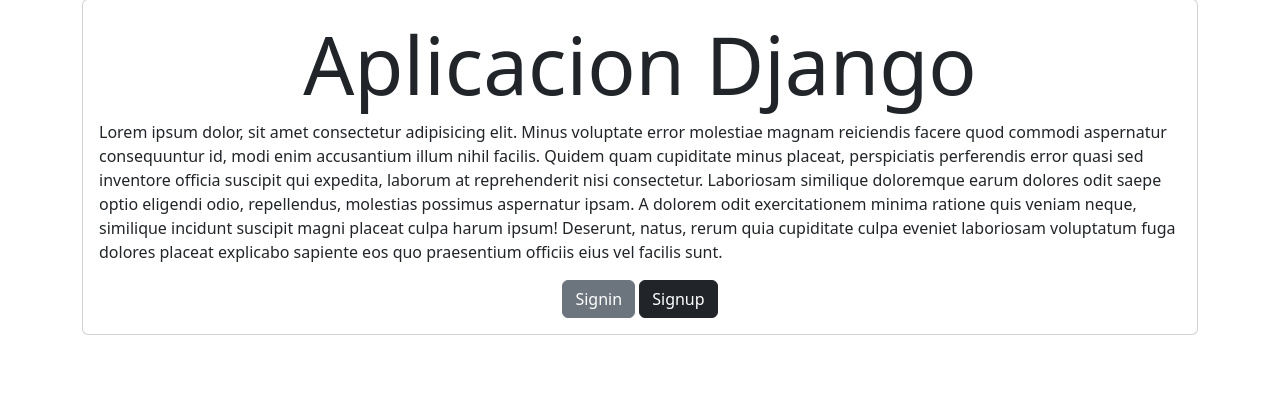
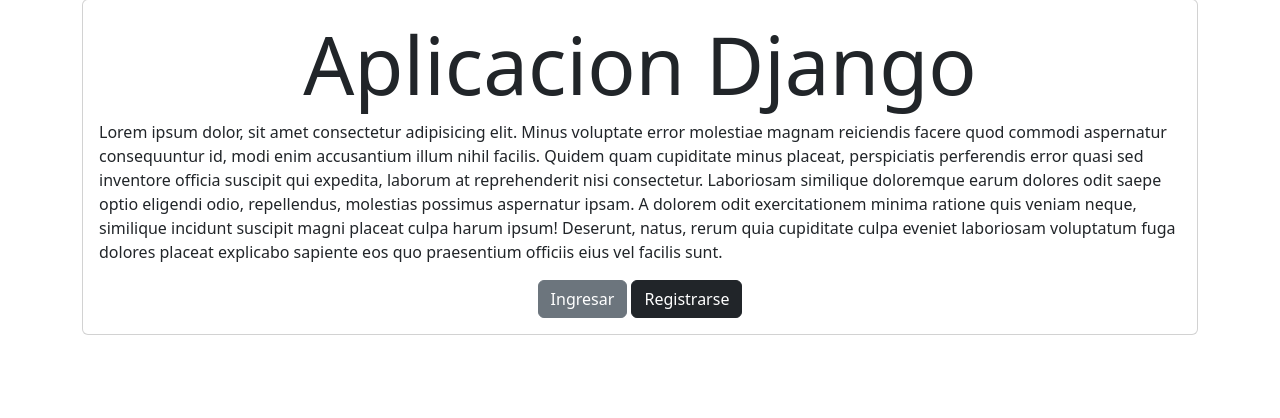
Before and after one commit to LuisPra27/LPDjango-auth-crud, a Django app: page / in a window 1280 px wide. Shown: the part 105-523 px from the top of the page. Run offline with Django 4.2, Linux system fonts and the light colour scheme.

Commit message:
correccion esp

```diff
--- a/tasks/templates/home.html
+++ b/tasks/templates/home.html
@@ -11,10 +11,10 @@
             <a class="btn btn-success" href="/tasks/create">Crear Tarea</a>
             {% else %}
             <a class="btn btn-secondary" href="/signin/">
-                Signin
+                Ingresar
             </a>
             <a class="btn btn-dark" href="/signup/">
-                Signup
+                Registrarse
              </a>
             {% endif %}
         </div>
--- a/tasks/templates/signup.html
+++ b/tasks/templates/signup.html
@@ -4,7 +4,7 @@
     <div class="row">
         <div class="col-md-4 offset-md4 mt-5">
             <form action="/signup/" method="POST" class="card card-body">
-                <h1 class="text-center">Registratse</h1>
+                <h1 class="text-center">Registrarse</h1>
                 {{error}}
                 {% csrf_token %}
                 <div class="mb-3">
@@ -23,7 +23,7 @@
                 </div>
 
                 <button>
-                    Signup
+                    Registrarse
                 </button>
             </form>
         </div>
```
